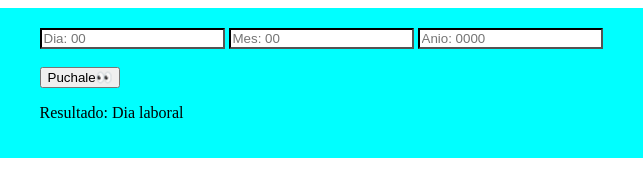
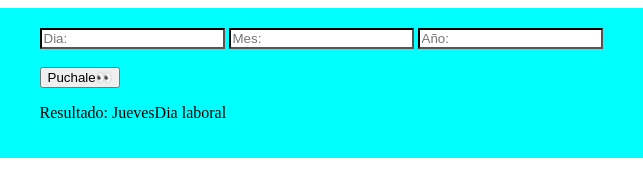
Before and after one commit to LindaAurora/calendariomes, a plain HTML site: page index.html in a window 1280 px wide. Both pictures are taken after a click on the button "Puchale👀". Shown: the full height of the page, 319-962 px from the left. Drawn offline with Linux system fonts and the light colour scheme.

Commit message:
Se actualiza calculadora

```diff
--- a/index.html
+++ b/index.html
@@ -19,11 +19,11 @@
         <!-- Row 1 -->
         <div>
 
-            <input id="day" type="number" placeholder="Dia: 00">
+            <input id="day" type="number" placeholder="Dia: ">
 
-            <input id="month" type="number" placeholder="Mes: 00">
+            <input id="month" type="number" placeholder="Mes: ">
 
-            <input id="year" type="number" placeholder="Anio: 0000">
+            <input id="year" type="number" placeholder="Año: ">
 
             <div>
                 <br>
--- a/index.js
+++ b/index.js
@@ -4,6 +4,7 @@ const dayInput = document.getElementById("day");
 const monthInput = document.getElementById("month");
 const yearInput = document.getElementById("year");
 const laborales = document.getElementById("laborales");
+
 
 
 // Ejectar una función cuando se haga click en el botón
@@ -13,6 +14,7 @@ function festivos(parametro) {
   const mesValor = monthInput.value
   const aynoValor = yearInput.value
 
+
   // Crear una fecha con los valores de los inputs
   const fecha = new Date(aynoValor, mesValor - 1, diaValor);
   // Obtenemos el valorr del dia: 0 = domingo, 1 = lunes, 2 = martes, ...
@@ -20,13 +22,26 @@ function festivos(parametro) {
 
   // Comprobar si el dia es laboral o festivo
   let mensaje = ""
+  const semana  = ["Domingo", "Lunes", "Martes", "Miercoles", "Jueves", "Viernes", "Sabado"]
+  // let manzana = semana
+
+  manzana = semana[diaIndex]
+
+  // diaIndex    // 0 - 7
+  // semana = ["hola", "mundo"]
+  // semana[diaIndex]    // hola
+
   switch (diaIndex) {
-    case 0: case 6:
-      mensaje = "Dia no laboral"
+
+    case 0:
+    case 6:
+      mensaje = manzana +  "Dia no laboral"
       break;
     default:
-      mensaje = "Dia laboral"
+        mensaje = manzana + "Dia laboral"
   }
+
+
 
   // Imprimir el mensaje en el DOM
   laborales.textContent = mensaje;
```
